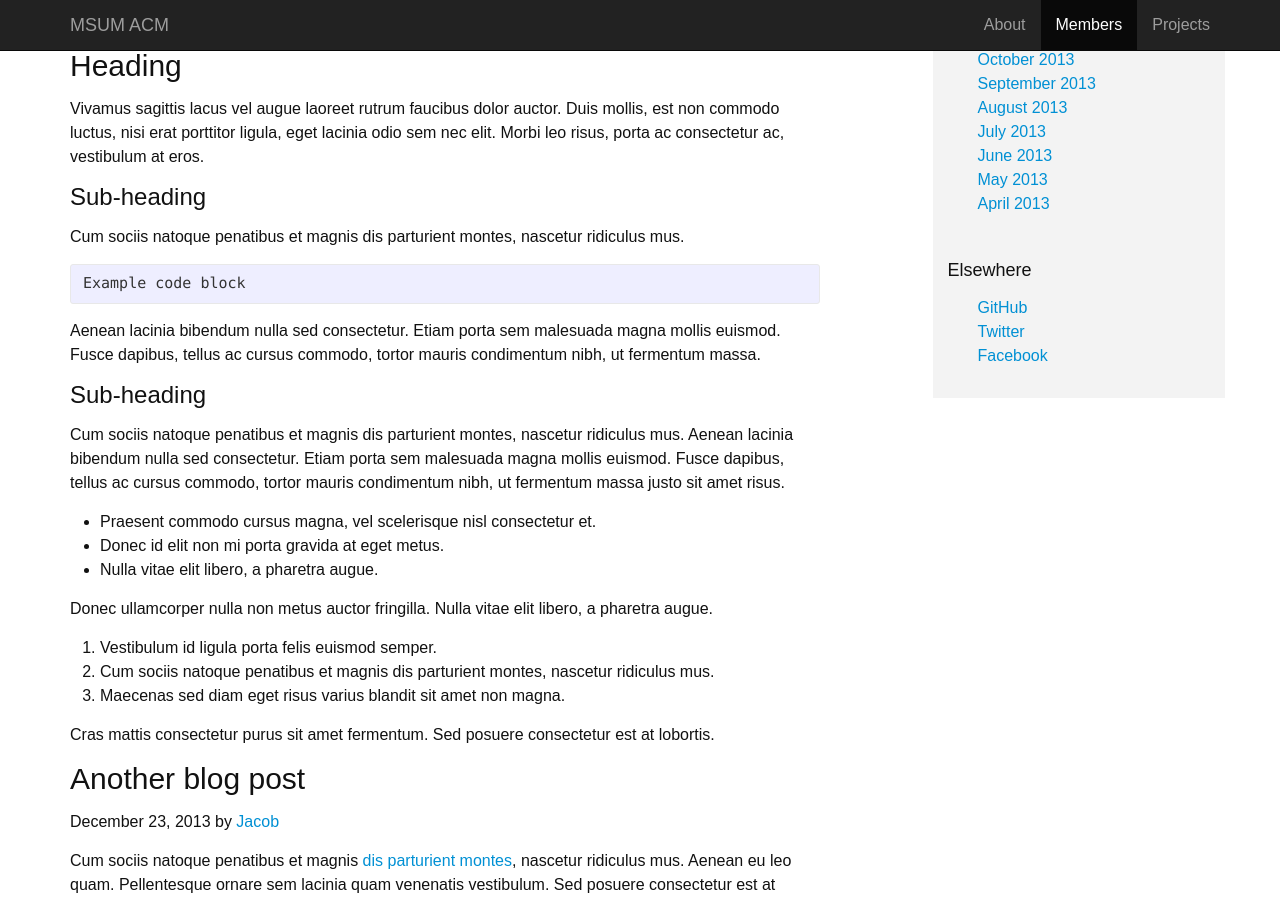
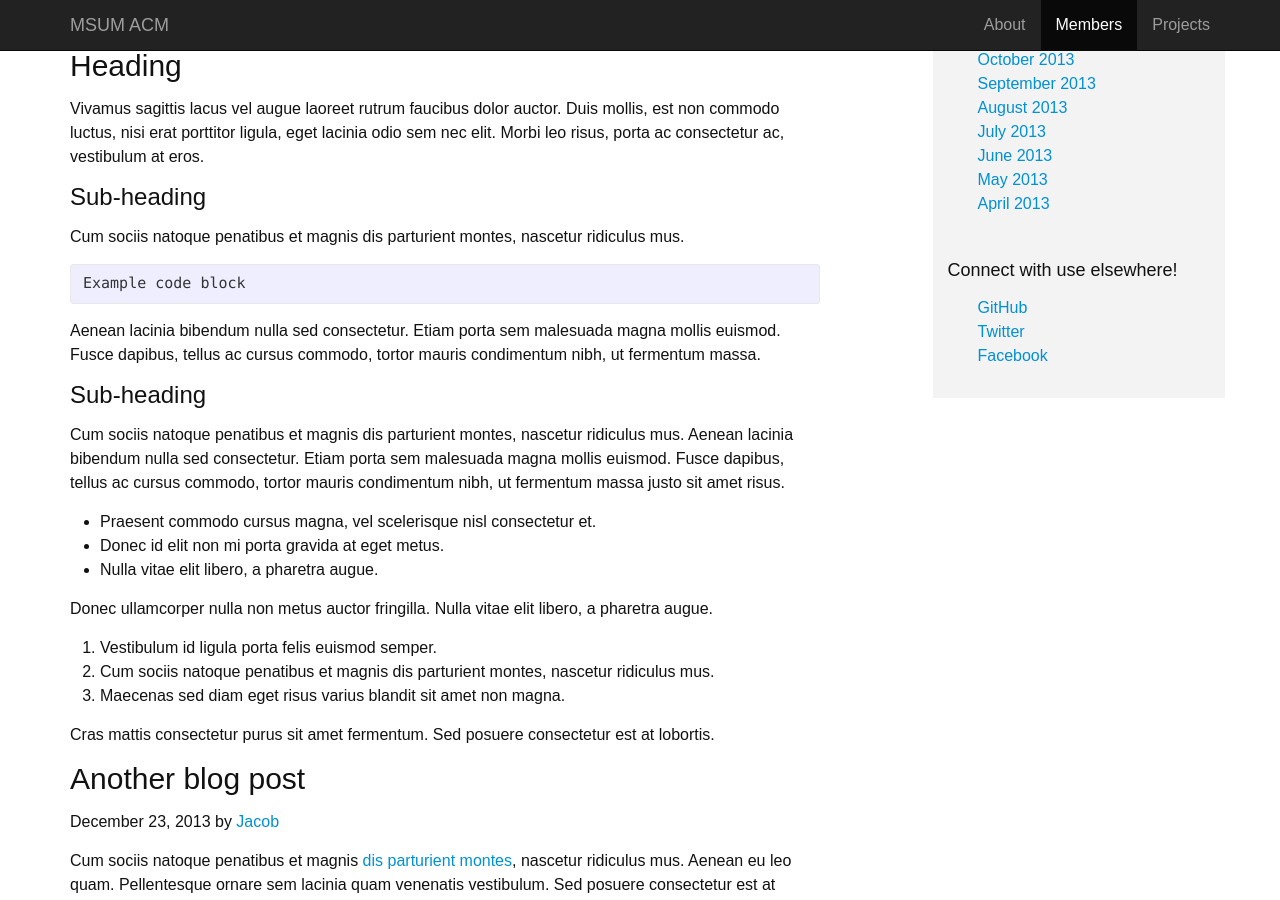
Before and after one commit to nb6925qu/nb6925qu.github.io, a Jekyll site: the page built from index.html, in a window 1280 px wide and 900 px high, scrolled down 856 px. Built offline with Jekyll 4.4.1, drawn with Linux system fonts in a browser that asks for light colours.

Commit message:
adding links

```diff
--- a/_data/aboutinfo.yml
+++ b/_data/aboutinfo.yml
@@ -1,2 +1,6 @@
 welcome_title: "Welcome to the MSUM ACM!"
 welcome_description: "Passionate about programming, games, robots, the web … ? So are we! Join the ACM and participate by writing an article about your field of expertise, teaching and learning from your fellow students in our weekly workshops or attending presentations from local tech companies and computer professionals. Click below to find out more!"
+
+github_url: "https://github.com/MSUM-ACM"
+twitter_url: "https://twitter.com/msumacm"
+facebook_url: "https://www.facebook.com/groups/msum.acm/"
--- a/index.html
+++ b/index.html
@@ -111,11 +111,11 @@
             </ol>
           </div>
           <div class="sidebar-module sidebar-mute">
-            <h4>Elsewhere</h4>
+            <h4>Connect with use elsewhere!</h4>
             <ol class="list-unstyled">
-              <li><a href="#">GitHub</a></li>
-              <li><a href="#">Twitter</a></li>
-              <li><a href="#">Facebook</a></li>
+              <li><a href="{{ site.data.aboutinfo.github_url }}">GitHub</a></li>
+              <li><a href="{{ site.data.aboutinfo.twitter_url }}">Twitter</a></li>
+              <li><a href="{{ site.data.aboutinfo.facebook_url }}">Facebook</a></li>
             </ol>
           </div>
         </div><!-- /.blog-sidebar -->
```
